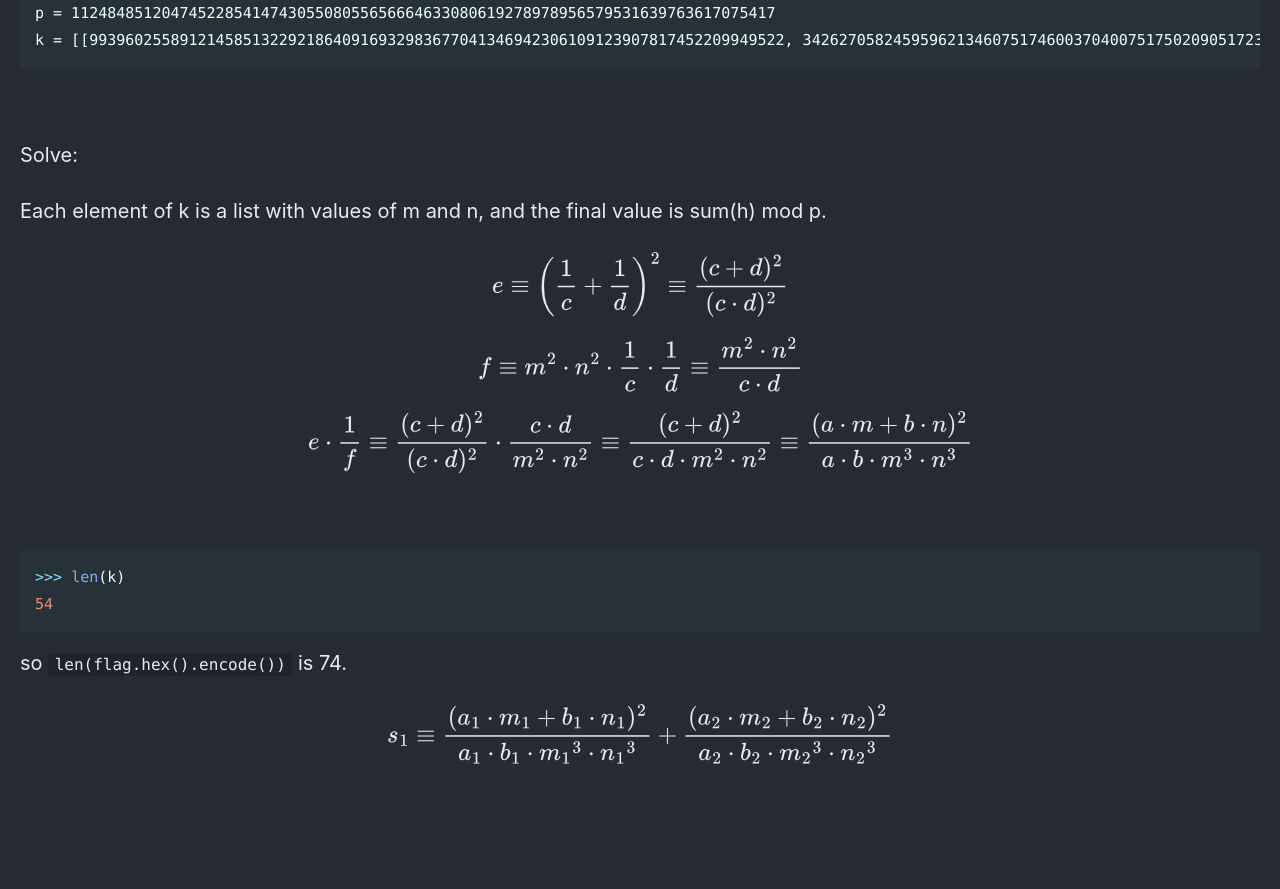
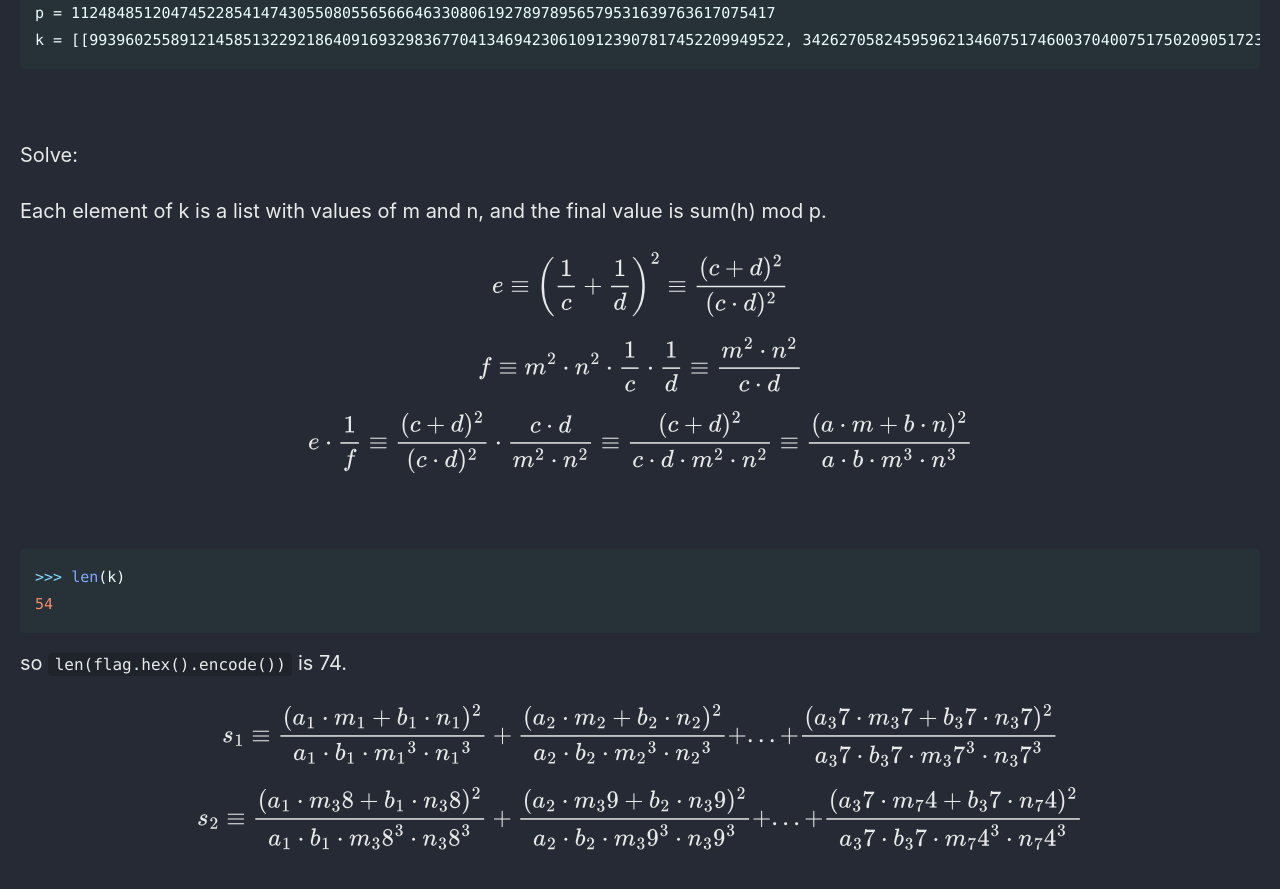
Before and after one commit to Connor-McCartney/Connor-McCartney.github.io, a Jekyll site: the page built from _pages/cryptography/other/syntelestis-Pearl-CTF-2024.md, in a window 1280 px wide and 900 px high, scrolled down 1000 px. Shown: the top 889 px of the window. Built offline with Jekyll 4.4.1, drawn with Linux system fonts in a browser that asks for light colours; cached includes are drawn as plain includes; before the commit the page ends 1814 px from its top, so only the background shows below that.

Commit message:
Update syntelestis-Pearl-CTF-2024.md

```diff
--- a/_pages/cryptography/other/syntelestis-Pearl-CTF-2024.md
+++ b/_pages/cryptography/other/syntelestis-Pearl-CTF-2024.md
@@ -65,4 +65,6 @@ $$e \cdot \frac{1}{f} \equiv \frac{(c+d)^2}{(c \cdot d)^2} \cdot \frac{c \cdot d
 so `len(flag.hex().encode())` is 74.
 
 
-$$s_1 \equiv \frac{(a_1 \cdot m_1 + b_1 \cdot n_1)^2}{a_1 \cdot b_1 \cdot {m_1}^3 \cdot {n_1}^3} + \frac{(a_2 \cdot m_2 + b_2 \cdot n_2)^2}{a_2 \cdot b_2 \cdot {m_2}^3 \cdot {n_2}^3}$$
+$$s_1 \equiv \frac{(a_1 \cdot m_1 + b_1 \cdot n_1)^2}{a_1 \cdot b_1 \cdot {m_1}^3 \cdot {n_1}^3} + \frac{(a_2 \cdot m_2 + b_2 \cdot n_2)^2}{a_2 \cdot b_2 \cdot {m_2}^3 \cdot {n_2}^3} + ... + \frac{(a_37 \cdot m_37 + b_37 \cdot n_37)^2}{a_37 \cdot b_37 \cdot {m_37}^3 \cdot {n_37}^3}$$
+
+$$s_2 \equiv \frac{(a_1 \cdot m_38 + b_1 \cdot n_38)^2}{a_1 \cdot b_1 \cdot {m_38}^3 \cdot {n_38}^3} + \frac{(a_2 \cdot m_39 + b_2 \cdot n_39)^2}{a_2 \cdot b_2 \cdot {m_39}^3 \cdot {n_39}^3} + ... + \frac{(a_37 \cdot m_74 + b_37 \cdot n_74)^2}{a_37 \cdot b_37 \cdot {m_74}^3 \cdot {n_74}^3}$$
```
